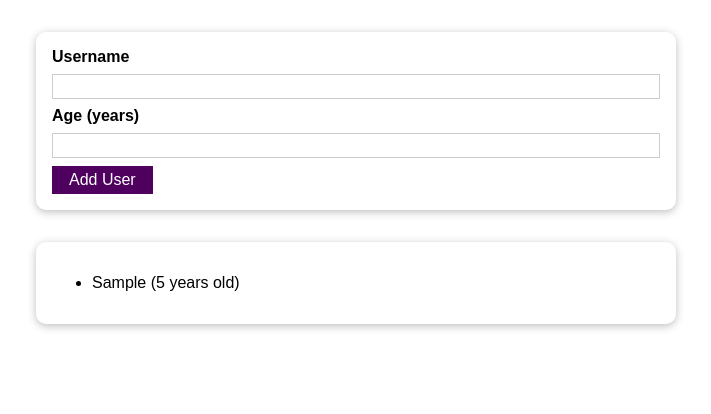
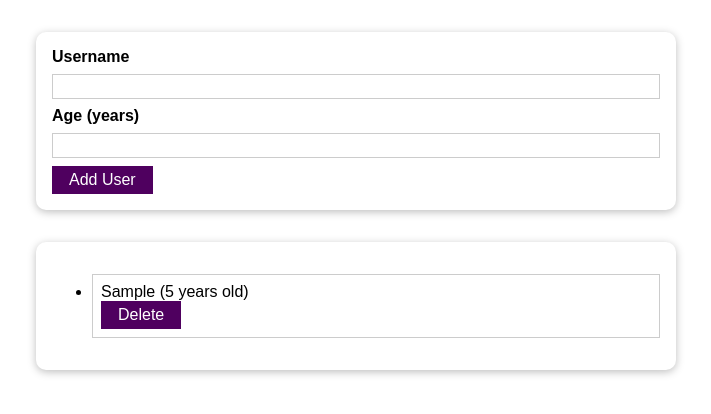
Before and after one commit to abby-winn/StudentTrackerRepo, a React (Create React App) app in the folder 01-starting-project/: page / in a window 1280 px wide. Both pictures are taken after typing "Sample", "5" into the empty fields and a click on the button "Add User". Shown: the top 414 px of the page, without its empty margins (284-995 px from the left). Built offline with nearby package versions, Linux system fonts and the light colour scheme.

Commit message:
delete user

```diff
--- a/01-starting-project/src/App.js
+++ b/01-starting-project/src/App.js
@@ -5,11 +5,19 @@ import UsersList from './components/user/UsersList';
 function App() {
   const [usersList, setUsersList] = useState([]);
 
+  function deleteUserHandler(userId) {
+    const userIndex = usersList.findIndex(user => user.id === userId);
+    const updatedUsers = [...usersList];
+    updatedUsers[userIndex].active = false;
+    setUsersList(updatedUsers);
+  }
+
   function addUserHandler(username, age) {
     const newUser = {
       name: username,
       age: age,
-      id: Math.random().toString()
+      id: Math.random().toString(),
+      active: true
     };
     setUsersList((prevUsersList) => {
       return [...prevUsersList, newUser];
@@ -20,7 +28,7 @@ function App() {
   return (
     <div>
         <Adduser onAddUser={addUserHandler}></Adduser>
-        <UsersList users={usersList}></UsersList>
+        <UsersList users={usersList} deleteUser={deleteUserHandler}></UsersList>
     </div>
   );
 }
--- a/01-starting-project/src/components/ui/Button.js
+++ b/01-starting-project/src/components/ui/Button.js
@@ -3,7 +3,7 @@ import './Button.css';
 const Button = props => {
     return (
         <div>
-            <button type={props.type || "button"} onClick={props.clickHandler}>{props.children}</button>
+            <button type={props.type || "button"} onClick={props.clickHandler} value={props.value} >{props.children}</button>
         </div>
     );
 }
--- a/01-starting-project/src/components/user/UserList.css
+++ /dev/null
@@ -1,10 +0,0 @@
-.users ul {
-    list-style: none;
-    padding: 1rem;
-}
-
-.users li {
-    border: 1px solid #ccc;
-    margin: 0.5rem 0;
-    padding: 0.5rem;
-}
--- a/01-starting-project/src/components/user/UsersList.css
+++ b/01-starting-project/src/components/user/UsersList.css
@@ -0,0 +1,10 @@
+.users ul {
+    list-style: none;
+    padding: 1rem;
+}
+
+.users li {
+    border: 1px solid #ccc;
+    margin: 0.5rem 0;
+    padding: 0.5rem;
+}
--- a/01-starting-project/src/components/user/UsersList.js
+++ b/01-starting-project/src/components/user/UsersList.js
@@ -1,12 +1,19 @@
 import React from 'react';
 import './UsersList.css'
 import Card from '../ui/Card.js';
+import Button from '../ui/Button.js';
 const UsersList = props => {
+    let activeUsers = props.users.filter(user => user.active === true);
+    function deleteHandler(event) {
+        props.deleteUser(event.target.value);
+    }
     return (
         <Card>
             <ul className="users">
-                {props.users.map(user =>
-                    <li key ={user.id}> {user.name} ({user.age} years old)</li>
+                {activeUsers.map(user =>
+                    <li key ={user.id}> {user.name} ({user.age} years old)
+                    <Button clickHandler={deleteHandler} value={user.id}>Delete</Button>
+                    </li>
                 )}
             </ul>
         </Card>
```
